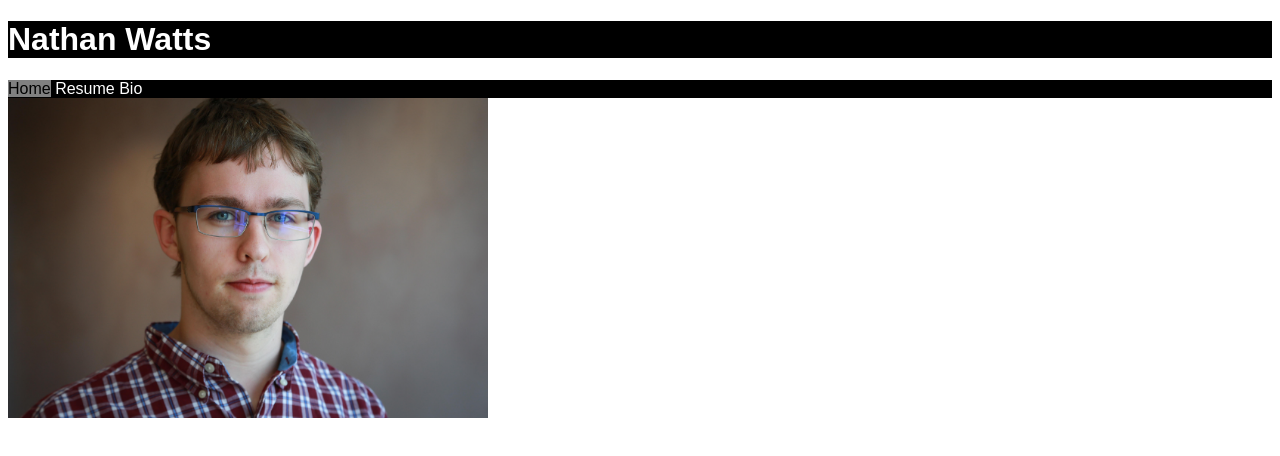
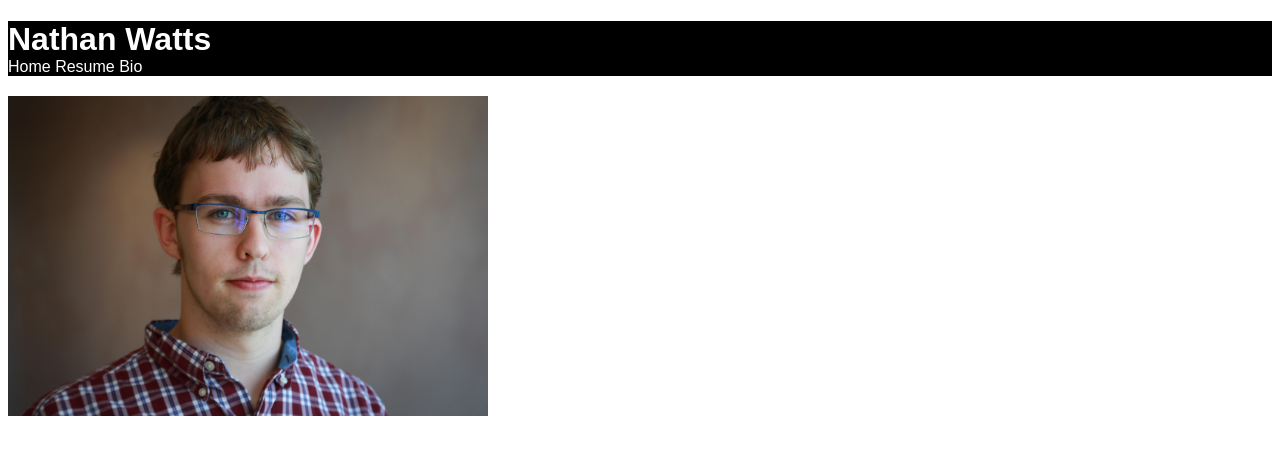
Before and after one commit to Nyrt/Nyrt.github.io, a plain HTML site: page index.html in a window 1280 px wide. Drawn offline with Linux system fonts and the light colour scheme.

Commit message:
small changes to header padding

```diff
--- a/index.html
+++ b/index.html
@@ -15,7 +15,7 @@ Home - Nathan Watts
 Nathan Watts
 </h1>
 <div id="links">
-<span id="current_page">Home</span>
+<a href="http://nyrt.github.io/index.html">Home</a>
 <a href="http://nyrt.github.io/resume.html">Resume</a>
 <a href="http://nyrt.github.io/bio.html">Bio</a>
 </div>
--- a/style.css
+++ b/style.css
@@ -5,6 +5,7 @@ body {
 h1 {
 	background-color: black;
 	color: white;
+	margin-bottom: 0px;
 }
 
 #headshot {
@@ -13,6 +14,7 @@ h1 {
 
 #links {
 	background-color: black;
+	margin-bottom: 20px;
 }
 
 #links a:link, a:visited{
@@ -29,12 +31,6 @@ h1 {
 	text-decoration: none;
 }
 
-#current_page {
-	background-color: grey;
-	color: black;
-	text-align: center;
-}
-
 .resume_item {
 
 }
```
Also changed, not shown: bio.html (+1 -1 lines), resume.html (+1 -1 lines).
